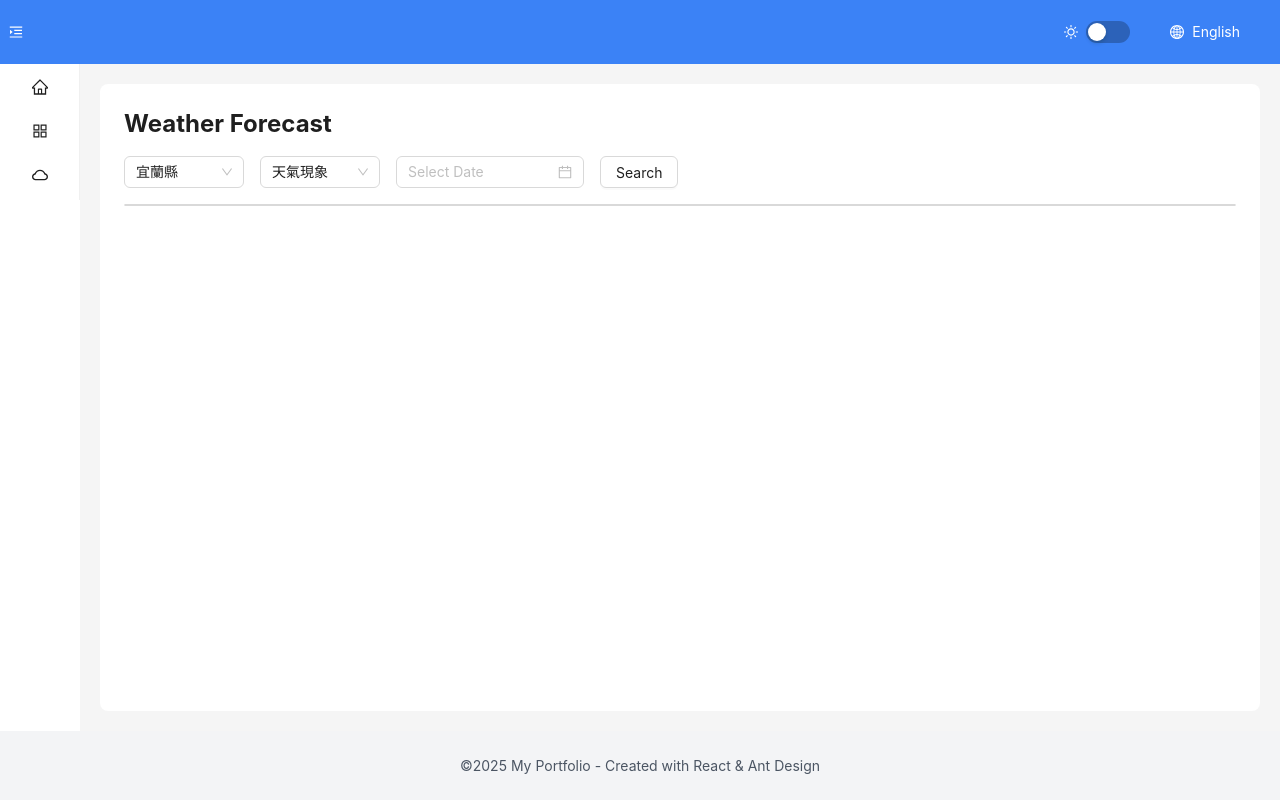
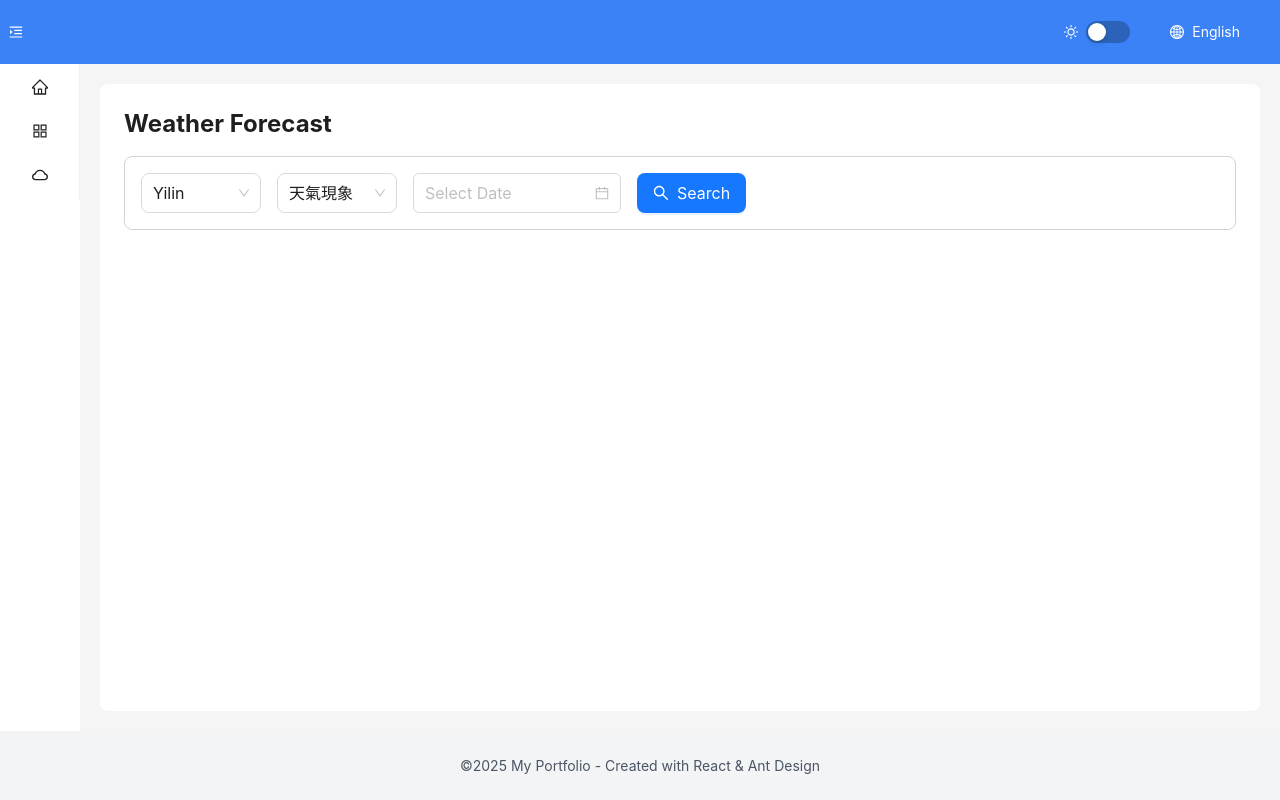
Before and after one commit to ts03085781/my-vite-react-app, a React (Vite) app: page /skylog in a window 1280 px wide. Built offline with nearby package versions, Linux system fonts and the light colour scheme.

Commit message:
feat : update the design of skyLog page

```diff
--- a/src/components/WeatherCard.tsx
+++ b/src/components/WeatherCard.tsx
@@ -3,14 +3,16 @@ import dayjs from 'dayjs';
 import { WeatherTime } from '@/types/skyLog';
 
 export const WeatherCard: React.FC<{ time: WeatherTime }> = ({ time }) => (
-  <Card className="card-3 flex flex-col w-[240px]" key={time.StartTime}>
-    <p className="font-bold mb-2">
+  <Card className="card-3 flex flex-col w-[240px] hover:scale-110 transition-all duration-300">
+    <p className="font-bold mb-2 text-blue-500">
       {`${dayjs(time.StartTime).format('MM/DD HH:mm')} ~ ${dayjs(time.EndTime).format('MM/DD HH:mm')}`}
     </p>
     {time.ElementValue.map((value, index) => (
       <div key={index}>
         {Object.entries(value).map(([key, val]) => (
-          <p key={key}>{val}</p>
+          <p className="text-xl text-gray-600" key={key}>
+            {val}
+          </p>
         ))}
       </div>
     ))}
--- /dev/null
+++ b/src/constants/skyLog.ts
@@ -0,0 +1,21 @@
+export const apiUrl: string = `https://opendata.cwa.gov.tw/api/v1/rest/datastore`;
+export const AuthorizationCode: string =
+  'CWA-0B9E9FF2-A15F-4F00-9826-83EE0954FF33';
+
+export const elementNameMap: string[] = [
+  '天氣現象',
+  '天氣預報綜合描述',
+  '12小時降雨機率',
+  '平均溫度',
+  '最高溫度',
+  '最低溫度',
+  '最高體感溫度',
+  '最低體感溫度',
+  '風向',
+  '風速',
+  '最大舒適度指數',
+  '最小舒適度指數',
+  '紫外線指數',
+  '平均相對濕度',
+  '平均露點溫度',
+];
--- a/src/i18n/locales/en.ts
+++ b/src/i18n/locales/en.ts
@@ -126,6 +126,28 @@ export default {
       skyLog: {
         search: 'Search',
         selectDate: 'Select Date',
+        locations: {
+          yilin: 'Yilin',
+          taoyuan: 'Taoyuan',
+          hsinchu: 'Hsinchu',
+          miaoli: 'Miaoli',
+          changhua: 'Changhua',
+          nantou: 'Nantou',
+          yunlin: 'Yunlin',
+          chiayi: 'Chiayi',
+          pingtung: 'Pingtung',
+          taitung: 'Taitung',
+          hualien: 'Hualien',
+          penghu: 'Penghu',
+          keelung: 'Keelung',
+          hsinchuCity: 'Hsinchu City',
+          chiayiCity: 'Chiayi City',
+          taipei: 'Taipei',
+          kaohsiung: 'Kaohsiung',
+          newTaipei: 'New Taipei',
+          taichung: 'Taichung',
+          tainan: 'Tainan',
+        },
       },
     },
 
--- a/src/i18n/locales/ja.ts
+++ b/src/i18n/locales/ja.ts
@@ -114,6 +114,28 @@ export default {
       skyLog: {
         search: '検索',
         selectDate: '日付を選択',
+        locations: {
+          yilin: '宜蘭県',
+          taoyuan: '桃園市',
+          hsinchu: '新竹県',
+          miaoli: '苗栗県',
+          changhua: '彰化県',
+          nantou: '南投県',
+          yunlin: '雲林県',
+          chiayi: '嘉義県',
+          pingtung: '屏東県',
+          taitung: '台東県',
+          hualien: '花蓮県',
+          penghu: '澎湖県',
+          keelung: '基隆市',
+          hsinchuCity: '新竹市',
+          chiayiCity: '嘉義市',
+          taipei: '台北市',
+          kaohsiung: '高雄市',
+          newTaipei: '新北市',
+          taichung: '台中市',
+          tainan: '台南市',
+        },
       },
     },
 
--- a/src/i18n/locales/zh.ts
+++ b/src/i18n/locales/zh.ts
@@ -105,6 +105,28 @@ export default {
       skyLog: {
         search: '搜尋',
         selectDate: '選擇日期',
+        locations: {
+          yilin: '宜蘭縣',
+          taoyuan: '桃園市',
+          hsinchu: '新竹縣',
+          miaoli: '苗栗縣',
+          changhua: '彰化縣',
+          nantou: '南投縣',
+          yunlin: '雲林縣',
+          chiayi: '嘉義縣',
+          pingtung: '屏東縣',
+          taitung: '臺東縣',
+          hualien: '花蓮縣',
+          penghu: '澎湖縣',
+          keelung: '基隆市',
+          hsinchuCity: '新竹市',
+          chiayiCity: '嘉義市',
+          taipei: '臺北市',
+          kaohsiung: '高雄市',
+          newTaipei: '新北市',
+          taichung: '臺中市',
+          tainan: '臺南市',
+        },
       },
     },
 
--- a/src/pages/SkyLog.tsx
+++ b/src/pages/SkyLog.tsx
@@ -1,128 +1,108 @@
 import { useState } from 'react';
 import { Select, DatePicker, DatePickerProps, Button, Collapse } from 'antd';
+import { SearchOutlined } from '@ant-design/icons';
 import dayjs from 'dayjs';
 import { useTranslation } from 'react-i18next';
 import { WeatherLocation } from '../types/skyLog';
 import { WeatherElementSection } from '../components/WeatherElementSection';
+import { apiUrl, AuthorizationCode, elementNameMap } from '../constants/skyLog';
 
-const apiUrl = `https://opendata.cwa.gov.tw/api/v1/rest/datastore`;
-const AuthorizationCode = 'CWA-0B9E9FF2-A15F-4F00-9826-83EE0954FF33';
-const limit = null;
-
-const locations: { label: string; value: string }[] = [
+const SkyLog = () => {
+  const { t } = useTranslation();
+  const locations = [
     {
-    label: '宜蘭縣',
+      label: t('page.skyLog.locations.yilin'),
       value: 'F-D0047-003',
     },
     {
-    label: '桃園市',
+      label: t('page.skyLog.locations.taoyuan'),
       value: 'F-D0047-007',
     },
     {
-    label: '新竹縣',
+      label: t('page.skyLog.locations.hsinchu'),
       value: 'F-D0047-011',
     },
     {
-    label: '苗栗縣',
+      label: t('page.skyLog.locations.miaoli'),
       value: 'F-D0047-015',
     },
     {
-    label: '彰化縣',
+      label: t('page.skyLog.locations.changhua'),
       value: 'F-D0047-019',
     },
     {
-    label: '南投縣',
+      label: t('page.skyLog.locations.nantou'),
       value: 'F-D0047-023',
     },
     {
-    label: '雲林縣',
+      label: t('page.skyLog.locations.yunlin'),
       value: 'F-D0047-027',
     },
     {
-    label: '嘉義縣',
+      label: t('page.skyLog.locations.chiayi'),
       value: 'F-D0047-031',
     },
     {
-    label: '屏東縣',
+      label: t('page.skyLog.locations.pingtung'),
       value: 'F-D0047-035',
     },
     {
-    label: '臺東縣',
+      label: t('page.skyLog.locations.taitung'),
       value: 'F-D0047-039',
     },
     {
-    label: '花蓮縣',
+      label: t('page.skyLog.locations.hualien'),
       value: 'F-D0047-043',
     },
     {
-    label: '澎湖縣',
+      label: t('page.skyLog.locations.penghu'),
       value: 'F-D0047-047',
     },
     {
-    label: '基隆市',
+      label: t('page.skyLog.locations.keelung'),
       value: 'F-D0047-051',
     },
     {
-    label: '新竹市',
+      label: t('page.skyLog.locations.hsinchuCity'),
       value: 'F-D0047-055',
     },
     {
-    label: '嘉義市',
+      label: t('page.skyLog.locations.chiayiCity'),
       value: 'F-D0047-059',
     },
     {
-    label: '臺北市',
+      label: t('page.skyLog.locations.taipei'),
       value: 'F-D0047-063',
     },
     {
-    label: '高雄市',
+      label: t('page.skyLog.locations.kaohsiung'),
       value: 'F-D0047-067',
     },
     {
-    label: '新北市',
+      label: t('page.skyLog.locations.newTaipei'),
       value: 'F-D0047-071',
     },
     {
-    label: '臺中市',
+      label: t('page.skyLog.locations.taichung'),
       value: 'F-D0047-075',
     },
     {
-    label: '臺南市',
+      label: t('page.skyLog.locations.tainan'),
       value: 'F-D0047-079',
     },
   ];
-
-const elementNameMap = [
-  '天氣現象',
-  '天氣預報綜合描述',
-  '12小時降雨機率',
-  '平均溫度',
-  '最高溫度',
-  '最低溫度',
-  '最高體感溫度',
-  '最低體感溫度',
-  '風向',
-  '風速',
-  '最大舒適度指數',
-  '最小舒適度指數',
-  '紫外線指數',
-  '平均相對濕度',
-  '平均露點溫度',
-];
-
-const SkyLog = () => {
   const [weatherData, setWeatherData] = useState<any>(null);
   const [locationCode, setLocationCode] = useState<string>(locations[0].value);
   const [startTime, setStartTime] = useState<string>('');
   const [endTime, setEndTime] = useState<string>('');
-  const [selectedElementName, setSelectedElementName] =
-    useState<string>('天氣現象');
-  const { t } = useTranslation();
+  const [selectedElementName, setSelectedElementName] = useState<string>(
+    elementNameMap[0]
+  );
 
   const fetchWeatherData = async () => {
     try {
       const response = await fetch(
-        `${apiUrl}/${locationCode}?Authorization=${AuthorizationCode}&limit=${limit}&ElementName=${selectedElementName}&timeFrom=${startTime}&timeTo=${endTime}`
+        `${apiUrl}/${locationCode}?Authorization=${AuthorizationCode}&ElementName=${selectedElementName}&timeFrom=${startTime}&timeTo=${endTime}`
       );
       const data = await response.json();
       const weatherElementArray = returnWeatherElementArray(data);
@@ -184,11 +164,12 @@ const SkyLog = () => {
   return (
     <div>
       <h1 className="text-2xl font-bold mb-4">Weather Forecast</h1>
-      <div className="flex flex-row gap-4">
+      <div className="flex flex-row gap-4 mb-8 border-solid border p-4 border-gray-300 rounded-lg">
         <Select
           value={locationCode}
           onChange={(value) => setLocationCode(value)}
           style={{ width: 120 }}
+          size="large"
         >
           {locations.map((location) => (
             <Select.Option key={location.value} value={location.value}>
@@ -200,6 +181,7 @@ const SkyLog = () => {
           value={selectedElementName}
           onChange={(value) => setSelectedElementName(value)}
           style={{ width: 120 }}
+          size="large"
         >
           {elementNameMap.map((elementName) => (
             <Select.Option key={elementName} value={elementName}>
@@ -212,12 +194,25 @@ const SkyLog = () => {
           minDate={dayjs()}
           maxDate={dayjs().add(6, 'day')}
           placeholder={t('page.skyLog.selectDate')}
+          size="large"
         />
-        <Button onClick={fetchWeatherData}>{t('page.skyLog.search')}</Button>
+        <Button
+          onClick={fetchWeatherData}
+          icon={<SearchOutlined />}
+          type="primary"
+          size="large"
+        >
+          {t('page.skyLog.search')}
+        </Button>
       </div>
-      <div className="mt-4">
-        <Collapse items={returnCollapseChildItem()} defaultActiveKey={0} />
-      </div>
+      {weatherData && (
+        <Collapse
+          items={returnCollapseChildItem()}
+          defaultActiveKey={0}
+          size="large"
+          accordion
+        />
+      )}
     </div>
   );
 };
```
Lines whose indentation alone changed are shown as unchanged.
